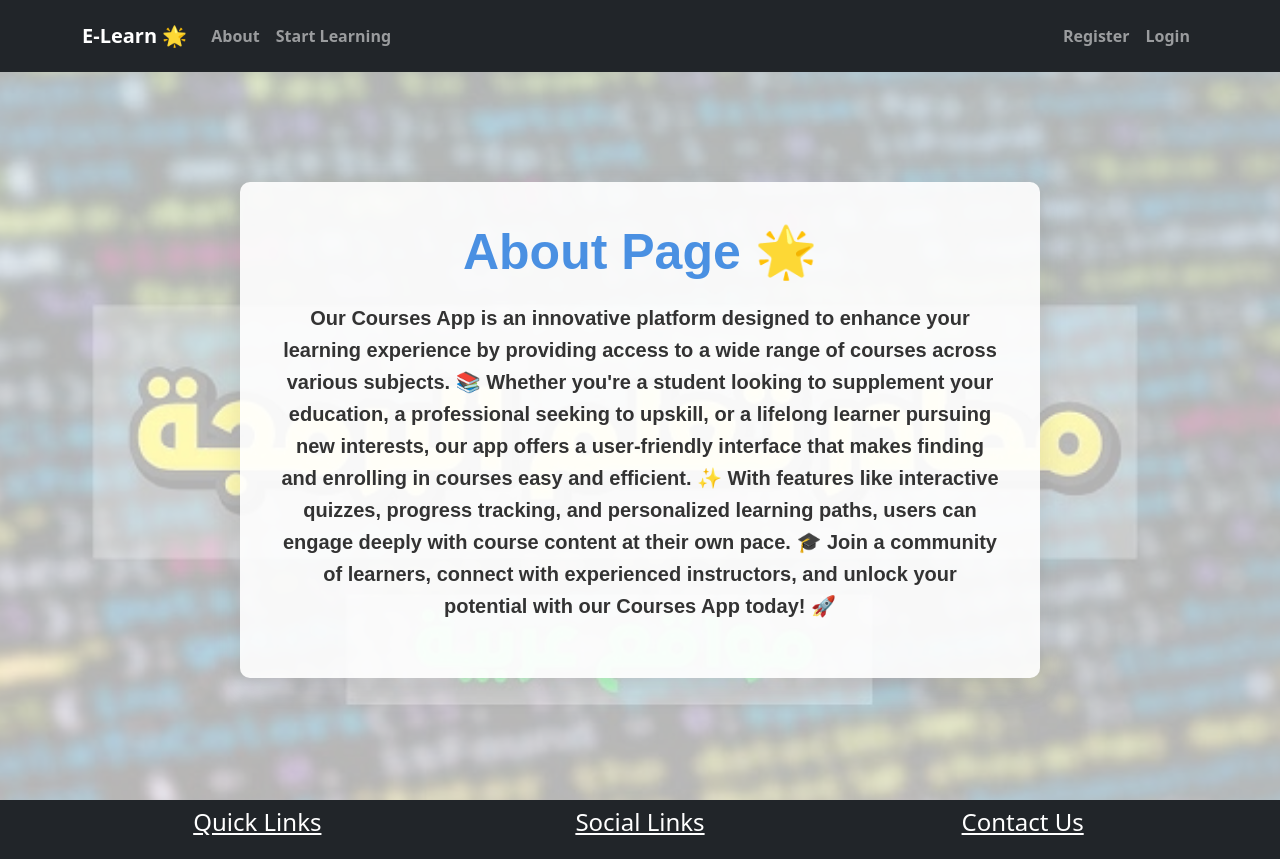
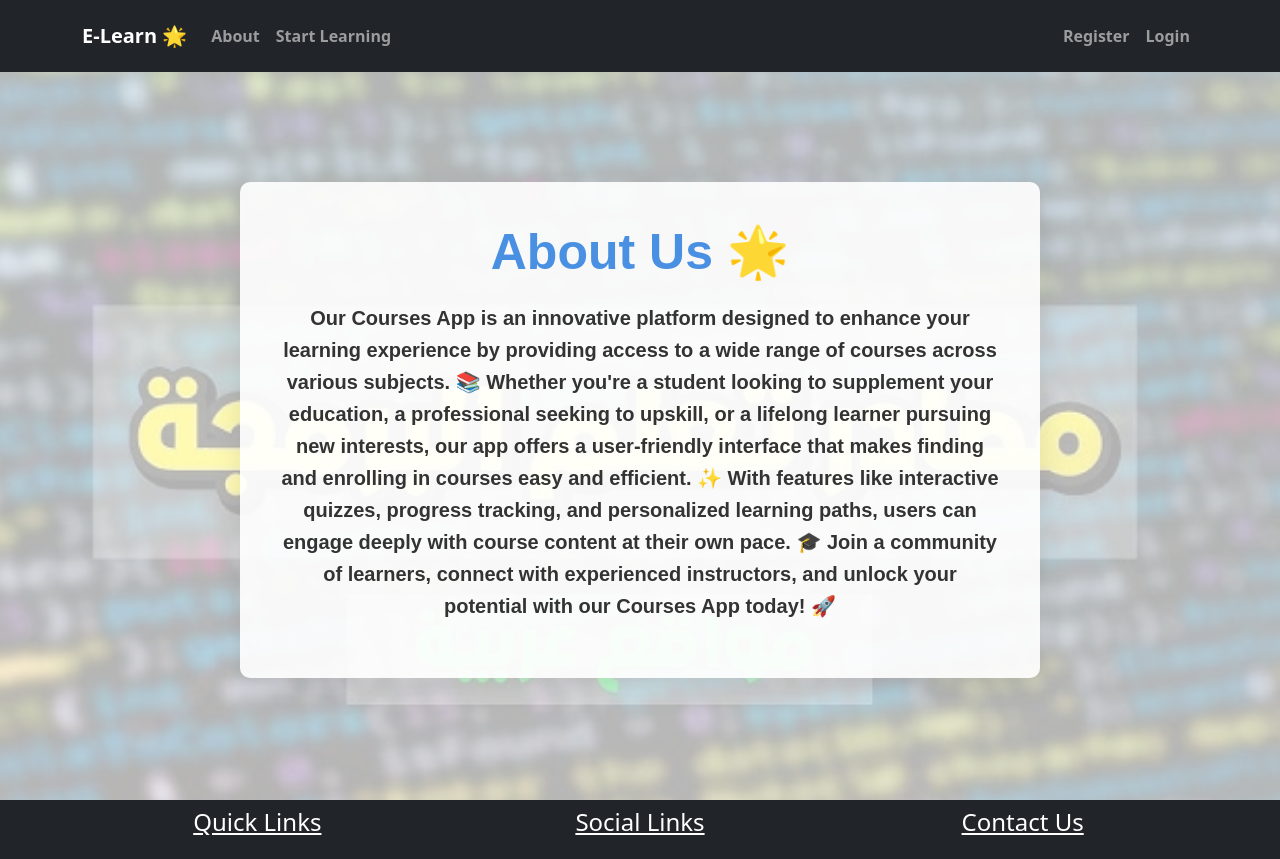
Before and after one commit to Medo20300/Future-Courses, a Flask app: template pythonic/templates/about.html in a window 1280 px wide. Shown: the top 859 px of the page. Run offline with Flask 2, Linux system fonts and the light colour scheme; the template is opened without the code that fills it, so the values that code supplies are empty; some libraries are stand-ins or nearby versions.

Commit message:
UpdateAboutPage

```diff
--- a/pythonic/templates/about.html
+++ b/pythonic/templates/about.html
@@ -3,7 +3,7 @@
     <div class="about-container">
         <img src="{{ url_for('static', filename='about_page.jpg') }}" alt="About Image" class="about-image">
         <div class="about-text">
-            <h1>About Page 🌟</h1>
+            <h1>About Us 🌟</h1>
             <p>Our Courses App is an innovative platform designed to enhance your learning experience by providing access to a wide range of courses across various subjects. 📚 Whether you're a student looking to supplement your education, a professional seeking to upskill, or a lifelong learner pursuing new interests, our app offers a user-friendly interface that makes finding and enrolling in courses easy and efficient. ✨ With features like interactive quizzes, progress tracking, and personalized learning paths, users can engage deeply with course content at their own pace. 🎓 Join a community of learners, connect with experienced instructors, and unlock your potential with our Courses App today! 🚀</p>
         </div>
     </div>
```
